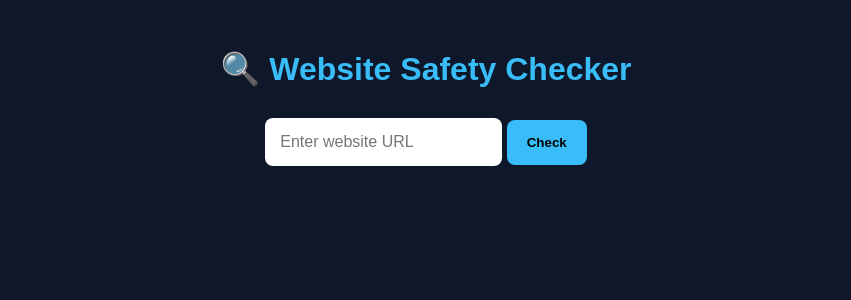
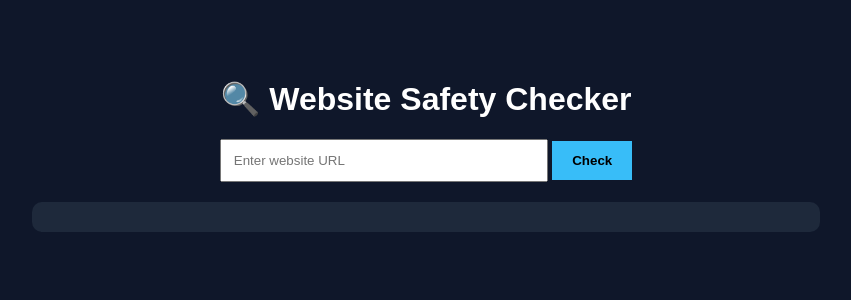
Before and after one commit to Nabil3962/website-safety-checker, a Flask app: page / in a window 1280 px wide. Shown: the top 300 px of the page, without its empty margins (214-1065 px from the left). Run offline with Flask 3, Linux system fonts and the light colour scheme.

Commit message:
Update style.css

```diff
--- a/static/style.css
+++ b/static/style.css
@@ -1,68 +1,34 @@
-body{
-    margin:0;
-    padding:0;
-    background:#0f172a;
-    color:white;
-    font-family:Arial;
+body {
+    background: #0f172a;
+    color: white;
+    font-family: Arial;
+    text-align: center;
 }
 
-.container{
-    width:80%;
-    max-width:700px;
-    margin:50px auto;
-    text-align:center;
+.container {
+    margin-top: 80px;
 }
 
-h1{
-    color:#38bdf8;
-    margin-bottom:30px;
+input {
+    padding: 12px;
+    width: 300px;
 }
 
-form{
-    display:flex;
-    gap:10px;
+button {
+    padding: 12px 20px;
+    background: #38bdf8;
+    border: none;
+    cursor: pointer;
+    font-weight: bold;
 }
 
-input{
-    flex:1;
-    padding:15px;
-    border:none;
-    border-radius:8px;
-    font-size:16px;
+#result {
+    margin-top: 20px;
+    text-align: left;
+    width: 60%;
+    margin-left: auto;
+    margin-right: auto;
+    background: #1e293b;
+    padding: 15px;
+    border-radius: 10px;
 }
-
-button{
-    padding:15px 20px;
-    border:none;
-    border-radius:8px;
-    background:#38bdf8;
-    color:black;
-    font-weight:bold;
-    cursor:pointer;
-}
-
-.result{
-    margin-top:30px;
-    background:#1e293b;
-    padding:20px;
-    border-radius:10px;
-    text-align:left;
-}
-
-.safe{
-    background:#14532d;
-    padding:15px;
-    border-radius:8px;
-    margin-top:20px;
-}
-
-.danger{
-    background:#7f1d1d;
-    padding:15px;
-    border-radius:8px;
-    margin-top:20px;
-}
-
-ul{
-    padding-left:20px;
-}
```
